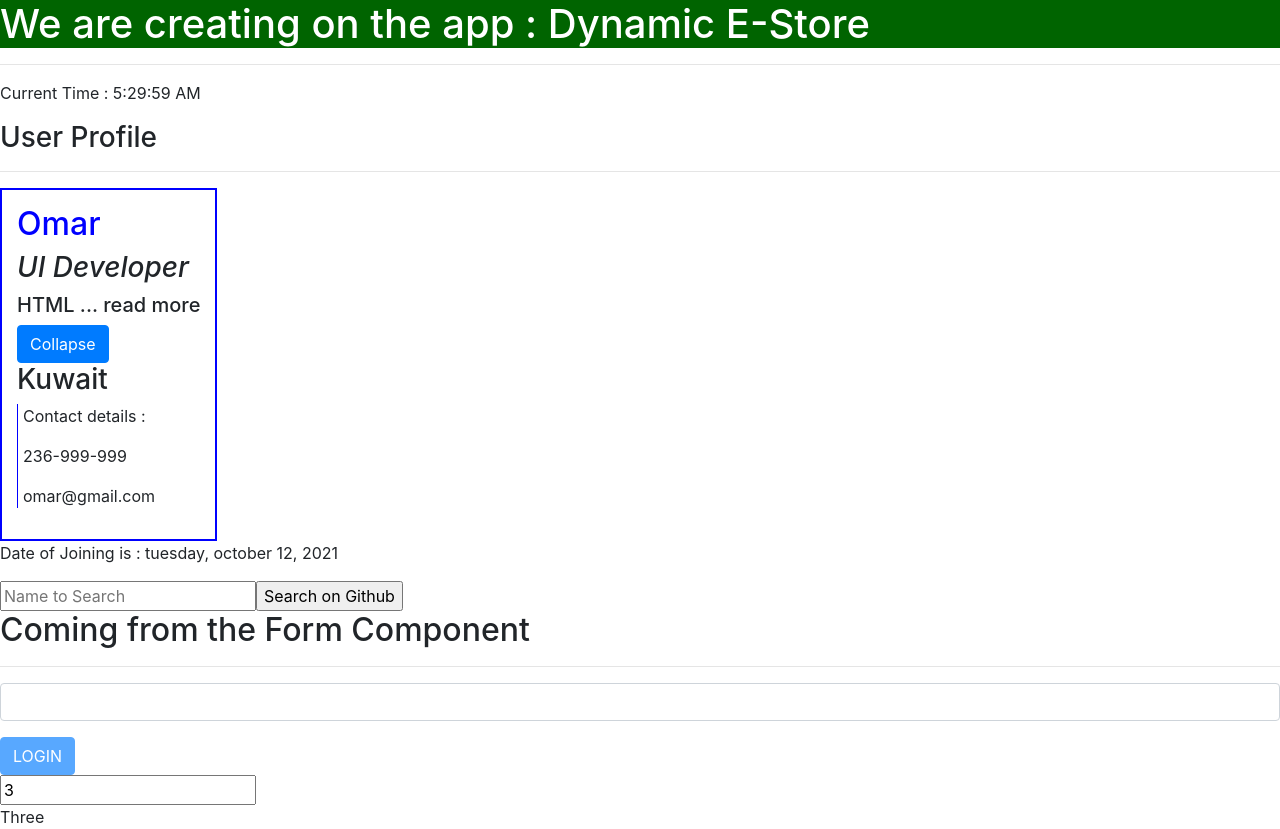
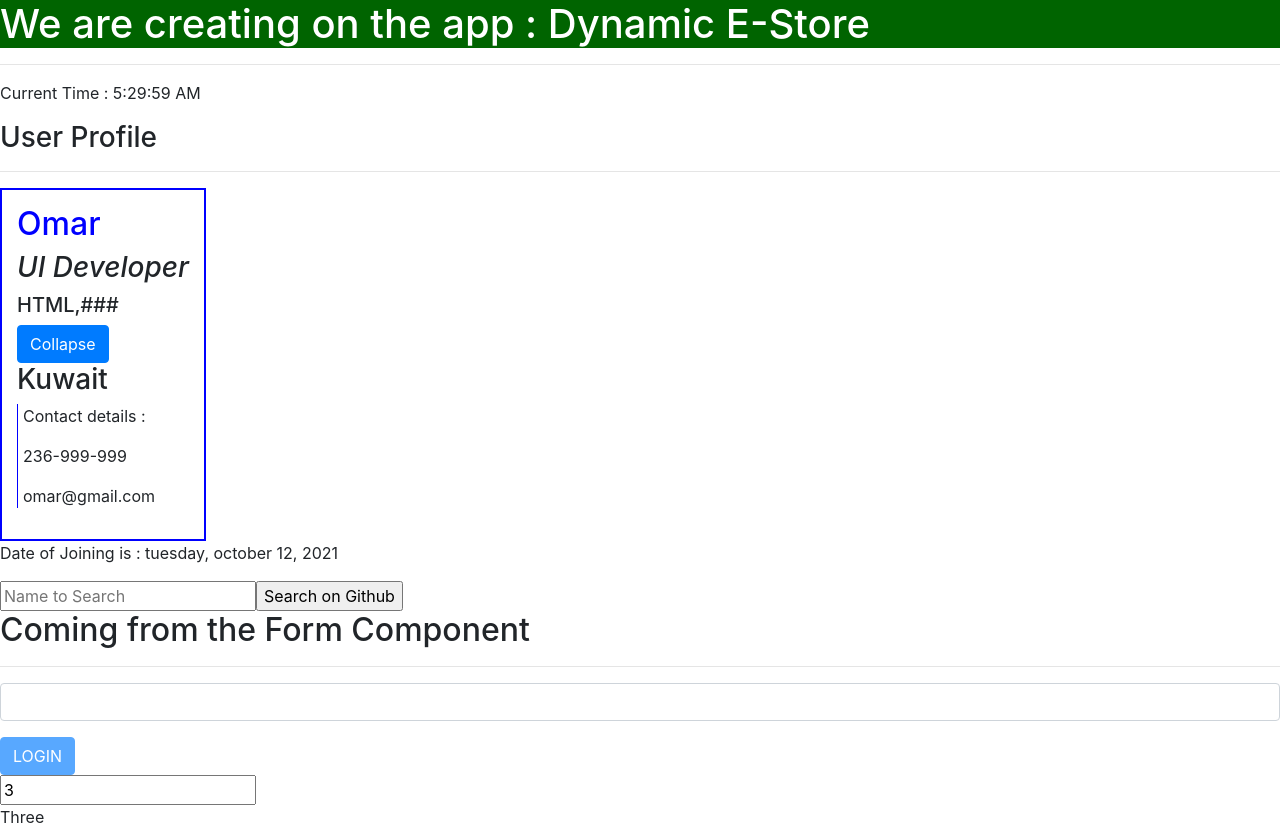
Before and after one commit to messagewaleed/first-angular-pro, an Angular app: page / in a window 1280 px wide. Built offline with nearby package versions, Linux system fonts and the light colour scheme.

Commit message:
Added the code for calling the pipe's transform() from within ts code

```diff
--- a/src/app/app.module.ts
+++ b/src/app/app.module.ts
@@ -28,7 +28,8 @@ import { TruncatePipe } from './truncate.pipe';
     HttpClientModule
   ],
   providers: [
-    TestService
+    TestService,
+    TruncatePipe
   ],
   bootstrap: [
     AppComponent
--- a/src/app/profile/profile.component.html
+++ b/src/app/profile/profile.component.html
@@ -5,7 +5,7 @@
 <div class="profileCard">
 <h2 class="profileName" appHighlighter="yellow">{{profile.name}}</h2>
 <h3 class="profileDesignation">{{profile.designation}}</h3>
-<h3 class="profileSkills" appHighlighter="green">{{profile.skills | truncate : 4 : ' ... read more'}}</h3>
+<h3 class="profileSkills" appHighlighter="green">{{profile.skills}}</h3>
 
 <button class="btn btn-primary" *ngIf="!flag" (click)="toggleContactDetails()">Collapse</button>
 <button class="btn btn-primary" *ngIf="flag" (click)="toggleContactDetails()">Expand</button>
--- a/src/app/profile/profile.component.ts
+++ b/src/app/profile/profile.component.ts
@@ -1,5 +1,6 @@
 import { Component, Input } from '@angular/core';
 import { Profile } from '../profile';
+import { TruncatePipe } from '../truncate.pipe';
 
 @Component({
   selector: 'profile',
@@ -22,25 +23,21 @@ export class ProfileComponent {
   @Input('profile') profile !: Profile
 
 
-  // profile : any;
+  //  profile !: any;
 
-  constructor(){
+  constructor(private truncatePipe : TruncatePipe){
 
   }
 
   ngOnInit(){ //Lifecyle hook
-    // this.profile = {
-    //   name : this.name,
-    //   designation : this.designation,
-    //   skills : "HTML, CSS, Bootstrap, JavaScript",
-    //   location : "Kuwait",
-    //   contact : [
-    //     '9999-989-632',
-    //     '8888-700-989',
-    //     'haneen@kfh.com.kw',
-    //     'haneen@gmail.com'
-    //   ]
-    // };
+    this.profile = {
+      name : this.profile.name,
+      designation : this.profile.designation,
+      // skills : this.profile.skills,
+      skills: this.truncatePipe.transform(this.profile.skills, 5, "###"),
+      location : this.profile.location,
+      contact : this.profile.contact
+    };
   }
 
   // handleButtonClick(){
```
